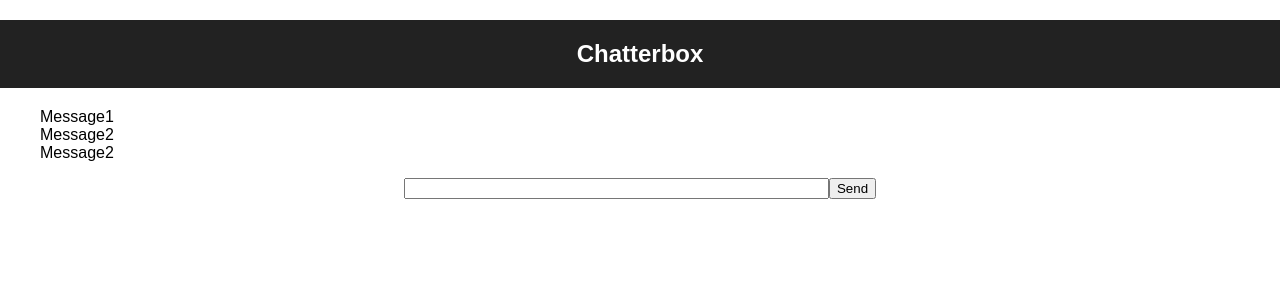
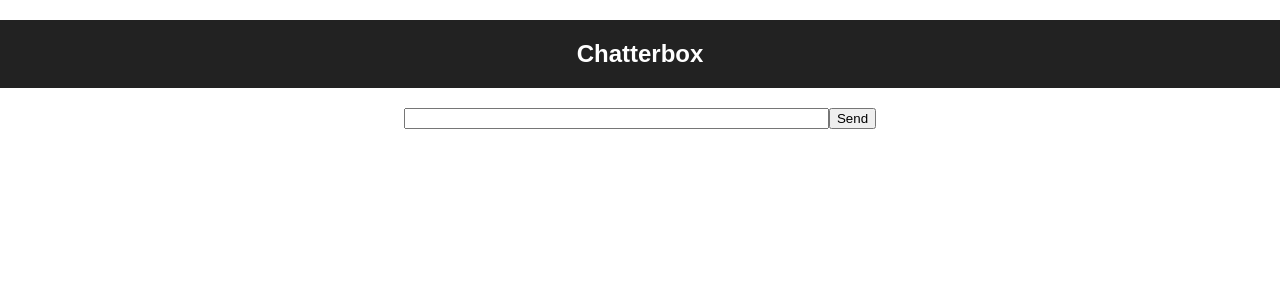
Before and after one commit to sauvala/chatterbox, a React app: page / in a window 1280 px wide. Shown: the top 300 px of the page. Built offline with nearby package versions, Linux system fonts and the light colour scheme.

Commit message:
'Dummy' frontend implementation.

```diff
--- a/src/App.js
+++ b/src/App.js
@@ -1,17 +1,27 @@
 import React, { Component } from 'react';
 import Messages from './Messages.js';
-import SendMessages from './SendMessages.js';
+import SendMessages from './SendMessages';
 import './App.css';
 
 class App extends Component {
+  constructor() {
+    super();
+    this.state = { messages: [''] };
+    this.onSendMessage = this.onSendMessage.bind(this);
+  }
+
+  onSendMessage(message) {
+    this.setState({ messages: this.state.messages.concat(message) });
+  }
+
   render() {
     return (
       <div className="App">
         <div className="App-header">
           <h2>Chatterbox</h2>
         </div>
-        <Messages />
-        <SendMessages />
+        <Messages messages={this.state.messages} />
+        <SendMessages onSendMessage={this.onSendMessage} />
       </div>
     );
   }
--- a/src/Messages.js
+++ b/src/Messages.js
@@ -3,17 +3,11 @@ import './Messages.css'
 
 class Messages extends Component {
     render() {
+        const messages = this.props.messages.map(
+            (message, index) => <li key={index}>{message}</li>);
         return (
             <ul>
-        <li>
-          Message1
-        </li>
-        <li>
-          Message2
-        </li>
-        <li>
-          Message2
-        </li>
+                {messages}
             </ul>
         );
     }
--- a/src/SendMessages.js
+++ b/src/SendMessages.js
@@ -1,11 +1,28 @@
 import React, { Component } from 'react';
 
 class SendMessages extends Component {
+    constructor(props) {
+        super(props);
+        this.state = { message: '' };
+        this.onUpdateSendingMessage = this.onUpdateSendingMessage.bind(this);
+        this.onSendMessage = this.onSendMessage.bind(this);
+    }
+
+    onUpdateSendingMessage(event) {
+        this.setState({ message: event.target.value });
+    }
+
+    onSendMessage() {
+        this.props.onSendMessage(this.state.message);
+        this.setState({ message: '' });
+    }
+
     render() {
         return (
             <div>
-        <input type="text" value="" name="textbox" size="50" />
-        <button>Send</button>
+                <input type="text" value={this.state.message}
+                    onChange={this.onUpdateSendingMessage} size="50" />
+                <button onClick={this.onSendMessage}>Send</button>
             </div>
         );
     }
```
Also changed, not shown: 1 other file (tests, documents, lock files or other folders). Lines whose indentation alone changed are shown as unchanged.
